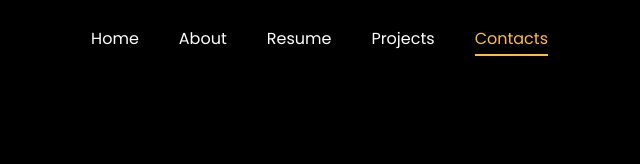
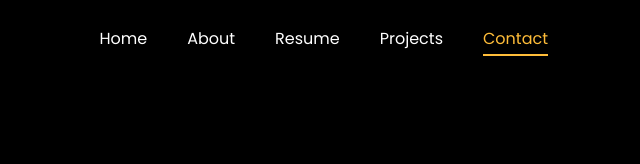
Before and after one commit to tarurendra/Tarurendra-Portfolio, a plain HTML site: page index.html in a window 1280 px wide. Shown: the top 164 px of the page, 627-1267 px from the left. Drawn offline with Linux system fonts and the light colour scheme; animation ran at ten frames a second; files whose address does not match are found by name.

Commit message:
Update index.html

```diff
--- a/index.html
+++ b/index.html
@@ -124,7 +124,7 @@
                     <li class="nav-item"><a href="#about-section" class="nav-link"><span>About</span></a></li>
                     <li class="nav-item"><a href="#resume-section" class="nav-link"><span>Resume</span></a></li>
                     <li class="nav-item"><a href="#project-section" class="nav-link"><span>Projects</span></a></li>
-                    <li class="nav-item"><a href="#contact-section" class="nav-link"><span>Contacts</span></a></li>
+                    <li class="nav-item"><a href="#contact-section" class="nav-link"><span>Contact</span></a></li>
                 </ul>
             </div>
         </div>
```
